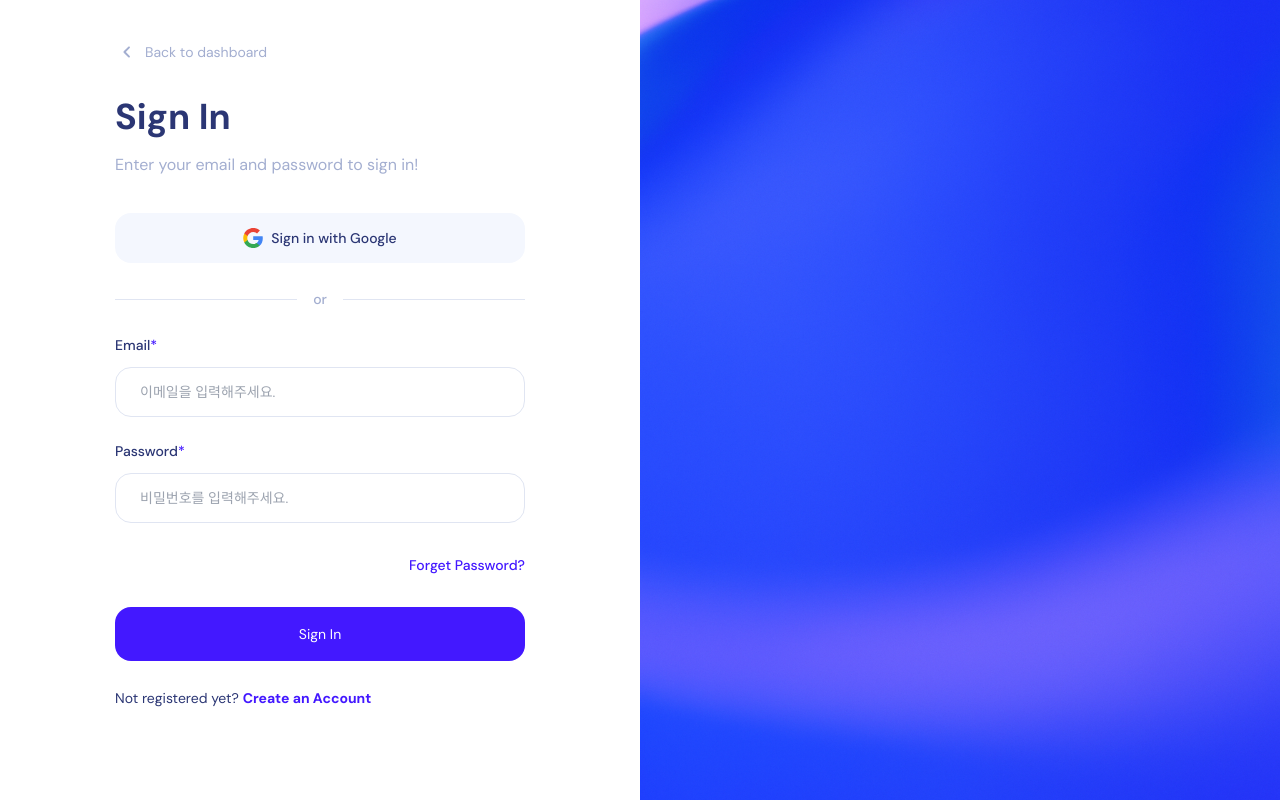
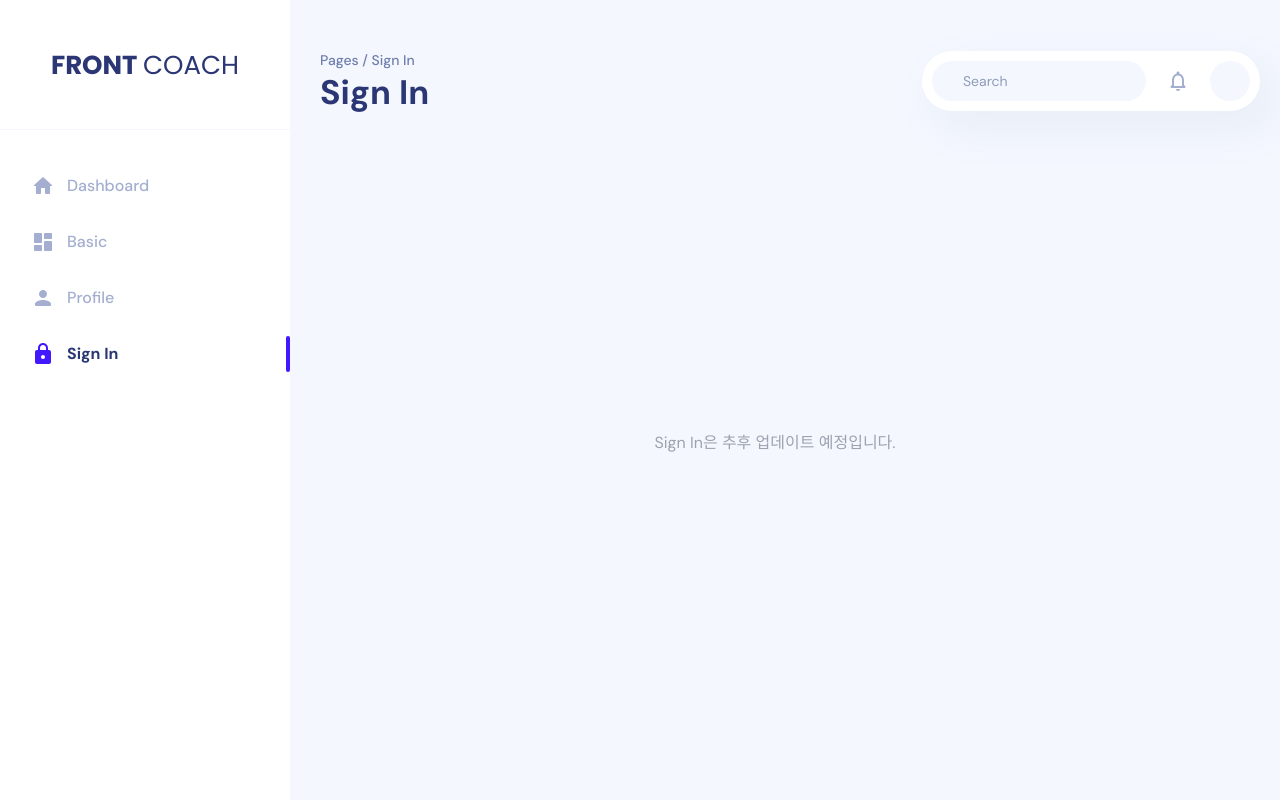
Before and after one commit to Yun-Jehyeok/frontend-coach, a Next.js app: page /signin in a window 1280 px wide. Built offline with nearby package versions, Linux system fonts and the light colour scheme.

Commit message:
delete signin and profile

```diff
--- a/src/app/(afterLogin)/profile/page.tsx
+++ b/src/app/(afterLogin)/profile/page.tsx
@@ -1,35 +1,41 @@
-import ProfileBackground from "@/assets/imgs/ProfileBackground.png";
 import Header from "@/components/Header/Header";
-import Image from "next/image";
 
 export default function Profile() {
+    // return (
+    //     <div className="h-screen py-12 pr-5 flex flex-col">
+    //         <Header page="Profile" />
+
+    //         <section className="pl-5">
+    //             <div className="flex items-center gap-5 h-[365px]">
+    //                 <div className="flex-1 h-full bg-white rounded-[20px] p-4">
+    //                     <div className="relative mb-14">
+    //                         <Image src={ProfileBackground} alt="Profile Background" className="w-full h-[131px] object-cover rounded-2xl" />
+    //                         <div className="absolute w-20 h-20 rounded-full bg-white flex justify-center items-center left-1/2 -translate-x-1/2 -bottom-10">
+    //                             <div className="w-[72px] h-[72px] rounded-full bg-[#878ea0]"></div>
+    //                         </div>
+    //                     </div>
+
+    //                     <div className="text-center mb-6">
+    //                         <h2 className="font-bold text-xl leading-8 text-[#2B3674]">Adela Parkson</h2>
+    //                         <div className="font-medium text-sm leading-6 text-[#A3AED0]">Frontend Developer</div>
+    //                     </div>
+
+    //                     <div></div>
+    //                 </div>
+
+    //                 <div className="w-[381px] h-full bg-white rounded-[20px] p-4"></div>
+    //                 <div className="w-[300px] h-full bg-white rounded-[20px] p-4"></div>
+    //             </div>
+    //             <div></div>
+    //         </section>
+    //     </div>
+    // );
+
     return (
-        <div className="h-screen py-12 pr-5 flex flex-col">
+        <div className="min-h-screen py-12 pr-5 flex flex-col">
             <Header page="Profile" />
 
-            <section className="pl-5">
-                <div className="flex items-center gap-5 h-[365px]">
-                    <div className="flex-1 h-full bg-white rounded-[20px] p-4">
-                        <div className="relative mb-14">
-                            <Image src={ProfileBackground} alt="Profile Background" className="w-full h-[131px] object-cover rounded-2xl" />
-                            <div className="absolute w-20 h-20 rounded-full bg-white flex justify-center items-center left-1/2 -translate-x-1/2 -bottom-10">
-                                <div className="w-[72px] h-[72px] rounded-full bg-[#878ea0]"></div>
-                            </div>
-                        </div>
-
-                        <div className="text-center mb-6">
-                            <h2 className="font-bold text-xl leading-8 text-[#2B3674]">Adela Parkson</h2>
-                            <div className="font-medium text-sm leading-6 text-[#A3AED0]">Frontend Developer</div>
-                        </div>
-
-                        <div></div>
-                    </div>
-
-                    <div className="w-[381px] h-full bg-white rounded-[20px] p-4"></div>
-                    <div className="w-[300px] h-full bg-white rounded-[20px] p-4"></div>
-                </div>
-                <div></div>
-            </section>
+            <section className="w-full flex-1 flex items-center justify-center text-gray-400">Profile은 추후 업데이트 예정입니다.</section>
         </div>
     );
 }
--- a/src/app/(beforeLogin)/signin/page.tsx
+++ b/src/app/(beforeLogin)/signin/page.tsx
@@ -1,91 +1,96 @@
 "use client";
 
-import SignInImg from "@/assets/imgs/SignInImg.png";
-import Input from "@/components/Input";
+import Header from "@/components/Header/Header";
 import { useInput } from "@/hooks/hooks";
-import Image from "next/image";
-import Link from "next/link";
 
 export default function SignIn() {
     const email = useInput("");
     const password = useInput("");
 
+    // return (
+    //     <div className="w-screen h-screen flex items-center overflow-hidden">
+    //         <div className="flex-1 h-full bg-white flex flex-col justify-center items-center">
+    //             <div className="w-[410px] h-full relative flex flex-col justify-center">
+    //                 <Link href="/" className="absolute top-10 left-0 flex gap-1.5 items-center text-[#A3AED0] text-sm">
+    //                     <svg width="24" height="24" viewBox="0 0 24 24" fill="none" xmlns="http://www.w3.org/2000/svg">
+    //                         <path
+    //                             d="M14.7099 8.11997L10.8299 12L14.7099 15.88C15.0999 16.27 15.0999 16.9 14.7099 17.29C14.3199 17.68 13.6899 17.68 13.2999 17.29L8.70994 12.7C8.31994 12.31 8.31994 11.68 8.70994 11.29L13.2999 6.69997C13.6899 6.30997 14.3199 6.30997 14.7099 6.69997C15.0899 7.08997 15.0999 7.72997 14.7099 8.11997Z"
+    //                             fill="#A3AED0"
+    //                         />
+    //                     </svg>
+    //                     Back to dashboard
+    //                 </Link>
+
+    //                 <div>
+    //                     <h1 className="text-4xl leading-[56px] font-bold text-[#2B3674] mb-2">Sign In</h1>
+    //                     <div className="text-base font-normal text-[#A3AED0] mb-9">Enter your email and password to sign in!</div>
+
+    //                     <button className="w-full h-[50px] rounded-2xl bg-[#F4F7FE] flex items-center justify-center gap-2 mb-6 hover:bg-[#F4F7FE]/80">
+    //                         <svg width="20" height="20" viewBox="0 0 20 20" fill="none" xmlns="http://www.w3.org/2000/svg">
+    //                             <g clipPath="url(#clip0_101_9040)">
+    //                                 <path
+    //                                     d="M19.7874 10.225C19.7874 9.56668 19.7291 8.94168 19.6291 8.33334H10.2124V12.0917H15.6041C15.3624 13.325 14.6541 14.3667 13.6041 15.075V17.575H16.8207C18.7041 15.8333 19.7874 13.2667 19.7874 10.225Z"
+    //                                     fill="#4285F4"
+    //                                 />
+    //                                 <path
+    //                                     d="M10.2126 20C12.9126 20 15.1709 19.1 16.8209 17.575L13.6043 15.075C12.7043 15.675 11.5626 16.0417 10.2126 16.0417C7.60427 16.0417 5.39593 14.2833 4.60427 11.9083H1.2876V14.4833C2.92926 17.75 6.30427 20 10.2126 20Z"
+    //                                     fill="#34A853"
+    //                                 />
+    //                                 <path
+    //                                     d="M4.60407 11.9083C4.39574 11.3083 4.2874 10.6667 4.2874 9.99999C4.2874 9.33333 4.40407 8.69166 4.60407 8.09166V5.51666H1.2874C0.604068 6.86666 0.212402 8.38333 0.212402 9.99999C0.212402 11.6167 0.604068 13.1333 1.2874 14.4833L4.60407 11.9083Z"
+    //                                     fill="#FBBC05"
+    //                                 />
+    //                                 <path
+    //                                     d="M10.2126 3.95833C11.6876 3.95833 13.0043 4.46667 14.0459 5.45834L16.8959 2.60833C15.1709 0.991667 12.9126 0 10.2126 0C6.30427 0 2.92926 2.25 1.2876 5.51667L4.60427 8.09167C5.39593 5.71667 7.60427 3.95833 10.2126 3.95833Z"
+    //                                     fill="#EA4335"
+    //                                 />
+    //                             </g>
+    //                             <defs>
+    //                                 <clipPath id="clip0_101_9040">
+    //                                     <rect width="20" height="20" fill="white" />
+    //                                 </clipPath>
+    //                             </defs>
+    //                         </svg>
+
+    //                         <span className="text-sm leading-[20px] font-medium text-[#2B3674]">Sign in with Google</span>
+    //                     </button>
+
+    //                     <div className="flex items-center my-6">
+    //                         <div className="flex-1 h-px bg-[#E0E5F2]" />
+    //                         <span className="mx-4 text-[#A3AED0] text-sm leading-6 font-medium select-none">or</span>
+    //                         <div className="flex-1 h-px bg-[#E0E5F2]" />
+    //                     </div>
+
+    //                     <form action="submit">
+    //                         <div className="flex flex-col gap-6">
+    //                             <Input {...email} type="email" name="email" label="Email" isRequired={true} placeholder="이메일을 입력해주세요." />
+    //                             <Input {...password} type="password" name="password" label="Password" isRequired={true} placeholder="비밀번호를 입력해주세요." />
+    //                         </div>
+
+    //                         <div className="text-[#4318FF] text-sm font-medium text-end my-8">Forget Password?</div>
+
+    //                         <button className="w-full h-[54px] bg-[#4318FF] rounded-2xl text-sm text-white hover:bg-[#4318ff]/90">Sign In</button>
+    //                     </form>
+
+    //                     <div className="text-sm leading-[26px] font-normal text-[#2B3674] mt-6">
+    //                         Not registered yet?&nbsp;
+    //                         <Link href="/signup" className="text-[#4318FF] font-bold">
+    //                             Create an Account
+    //                         </Link>
+    //                     </div>
+    //                 </div>
+    //             </div>
+    //         </div>
+
+    //         <Image src={SignInImg} alt="Sign In" className="flex-1 h-full object-cover bg-white" />
+    //     </div>
+    // );
+
     return (
-        <div className="w-screen h-screen flex items-center overflow-hidden">
-            <div className="flex-1 h-full bg-white flex flex-col justify-center items-center">
-                <div className="w-[410px] h-full relative flex flex-col justify-center">
-                    <Link href="/" className="absolute top-10 left-0 flex gap-1.5 items-center text-[#A3AED0] text-sm">
-                        <svg width="24" height="24" viewBox="0 0 24 24" fill="none" xmlns="http://www.w3.org/2000/svg">
-                            <path
-                                d="M14.7099 8.11997L10.8299 12L14.7099 15.88C15.0999 16.27 15.0999 16.9 14.7099 17.29C14.3199 17.68 13.6899 17.68 13.2999 17.29L8.70994 12.7C8.31994 12.31 8.31994 11.68 8.70994 11.29L13.2999 6.69997C13.6899 6.30997 14.3199 6.30997 14.7099 6.69997C15.0899 7.08997 15.0999 7.72997 14.7099 8.11997Z"
-                                fill="#A3AED0"
-                            />
-                        </svg>
-                        Back to dashboard
-                    </Link>
+        <div className="min-h-screen py-12 pr-5 flex flex-col">
+            <Header page="Sign In" />
 
-                    <div>
-                        <h1 className="text-4xl leading-[56px] font-bold text-[#2B3674] mb-2">Sign In</h1>
-                        <div className="text-base font-normal text-[#A3AED0] mb-9">Enter your email and password to sign in!</div>
-
-                        <button className="w-full h-[50px] rounded-2xl bg-[#F4F7FE] flex items-center justify-center gap-2 mb-6 hover:bg-[#F4F7FE]/80">
-                            <svg width="20" height="20" viewBox="0 0 20 20" fill="none" xmlns="http://www.w3.org/2000/svg">
-                                <g clipPath="url(#clip0_101_9040)">
-                                    <path
-                                        d="M19.7874 10.225C19.7874 9.56668 19.7291 8.94168 19.6291 8.33334H10.2124V12.0917H15.6041C15.3624 13.325 14.6541 14.3667 13.6041 15.075V17.575H16.8207C18.7041 15.8333 19.7874 13.2667 19.7874 10.225Z"
-                                        fill="#4285F4"
-                                    />
-                                    <path
-                                        d="M10.2126 20C12.9126 20 15.1709 19.1 16.8209 17.575L13.6043 15.075C12.7043 15.675 11.5626 16.0417 10.2126 16.0417C7.60427 16.0417 5.39593 14.2833 4.60427 11.9083H1.2876V14.4833C2.92926 17.75 6.30427 20 10.2126 20Z"
-                                        fill="#34A853"
-                                    />
-                                    <path
-                                        d="M4.60407 11.9083C4.39574 11.3083 4.2874 10.6667 4.2874 9.99999C4.2874 9.33333 4.40407 8.69166 4.60407 8.09166V5.51666H1.2874C0.604068 6.86666 0.212402 8.38333 0.212402 9.99999C0.212402 11.6167 0.604068 13.1333 1.2874 14.4833L4.60407 11.9083Z"
-                                        fill="#FBBC05"
-                                    />
-                                    <path
-                                        d="M10.2126 3.95833C11.6876 3.95833 13.0043 4.46667 14.0459 5.45834L16.8959 2.60833C15.1709 0.991667 12.9126 0 10.2126 0C6.30427 0 2.92926 2.25 1.2876 5.51667L4.60427 8.09167C5.39593 5.71667 7.60427 3.95833 10.2126 3.95833Z"
-                                        fill="#EA4335"
-                                    />
-                                </g>
-                                <defs>
-                                    <clipPath id="clip0_101_9040">
-                                        <rect width="20" height="20" fill="white" />
-                                    </clipPath>
-                                </defs>
-                            </svg>
-
-                            <span className="text-sm leading-[20px] font-medium text-[#2B3674]">Sign in with Google</span>
-                        </button>
-
-                        <div className="flex items-center my-6">
-                            <div className="flex-1 h-px bg-[#E0E5F2]" />
-                            <span className="mx-4 text-[#A3AED0] text-sm leading-6 font-medium select-none">or</span>
-                            <div className="flex-1 h-px bg-[#E0E5F2]" />
-                        </div>
-
-                        <form action="submit">
-                            <div className="flex flex-col gap-6">
-                                <Input {...email} type="email" name="email" label="Email" isRequired={true} placeholder="이메일을 입력해주세요." />
-                                <Input {...password} type="password" name="password" label="Password" isRequired={true} placeholder="비밀번호를 입력해주세요." />
-                            </div>
-
-                            <div className="text-[#4318FF] text-sm font-medium text-end my-8">Forget Password?</div>
-
-                            <button className="w-full h-[54px] bg-[#4318FF] rounded-2xl text-sm text-white hover:bg-[#4318ff]/90">Sign In</button>
-                        </form>
-
-                        <div className="text-sm leading-[26px] font-normal text-[#2B3674] mt-6">
-                            Not registered yet?&nbsp;
-                            <Link href="/signup" className="text-[#4318FF] font-bold">
-                                Create an Account
-                            </Link>
-                        </div>
-                    </div>
-                </div>
-            </div>
-
-            <Image src={SignInImg} alt="Sign In" className="flex-1 h-full object-cover bg-white" />
+            <section className="w-full flex-1 flex items-center justify-center text-gray-400">Sign In은 추후 업데이트 예정입니다.</section>
         </div>
     );
 }
--- a/src/components/Sidebar/Sidebar.tsx
+++ b/src/components/Sidebar/Sidebar.tsx
@@ -14,9 +14,9 @@ const navItems = [
 export default function Sidebar() {
     const path = usePathname();
 
-    if (path === "/signin") {
-        return null;
-    }
+    // if (path === "/signin") {
+    //     return null;
+    // }
     return (
         <div className="w-[290px] bg-white">
             <div className="w-full h-[130px] bg-white border-b border-[#F4F7FE] flex items-center justify-center text-[#2B3674] font-poppins font-bold text-[26px] leading-[26px]">
```
